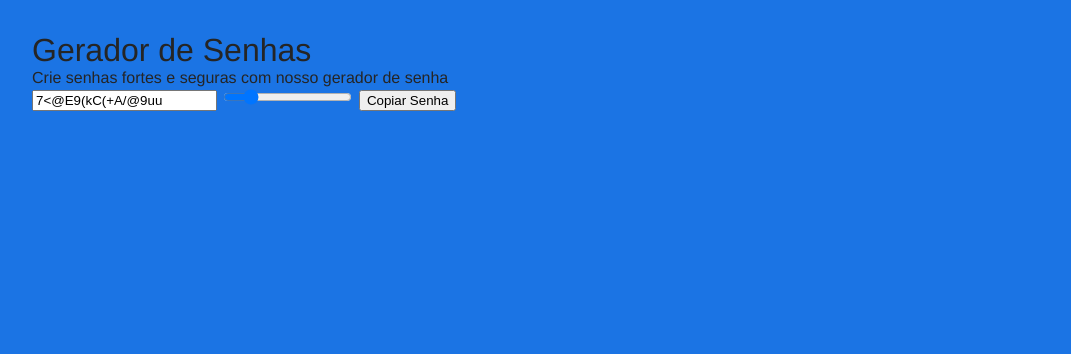
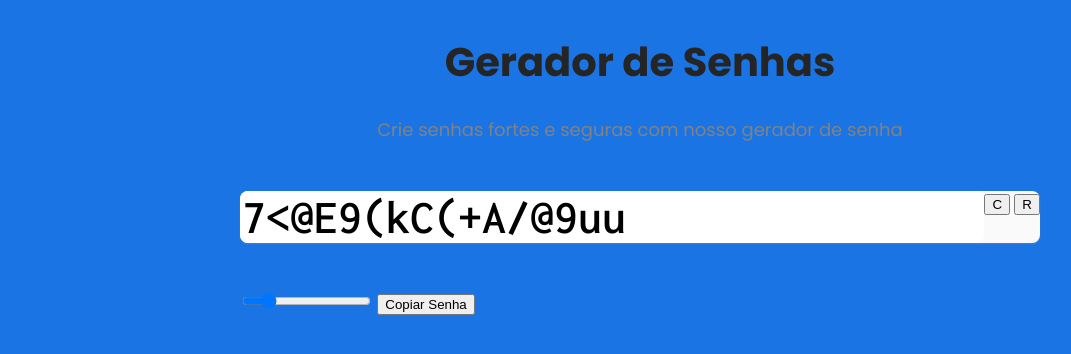
Before and after one commit to klaydm/geradorDeSenhas, a plain HTML site: page index.html in a window 1280 px wide. Shown: the whole page, without its empty margins (0-1071 px from the left). Drawn offline with Linux system fonts and the light colour scheme.

Commit message:
|Estilizando o gerador de senha

```diff
--- a/index.html
+++ b/index.html
@@ -5,14 +5,32 @@
   <meta name="viewport" content="width=device-width, initial-scale=1.0">
   <link rel="stylesheet" href="reset.css">
   <link rel="stylesheet" href="style.css">
+  <link rel="preconnect" href="https://fonts.googleapis.com">
+  <link rel="preconnect" href="https://fonts.gstatic.com" crossorigin>
+  <link href="https://fonts.googleapis.com/css2?family=Poppins:wght@400;700&display=swap" rel="stylesheet">
+  <link href="https://fonts.googleapis.com/css2?family=Inconsolata:wght@600&display=swap" rel="stylesheet">
   <title>Gerador de Senhas</title>
 </head>
 <body>
-  <h1>Gerador de Senhas</h1>
-  <p>Crie senhas fortes e seguras com nosso gerador de senha</p>
-  <input type="text" name="password" id="password">
+  <main>
+    <section class="info">
+      <h1 class="title">Gerador de Senhas</h1>
+      <p class="subtitle">Crie senhas fortes e seguras com nosso gerador de senha</p>
+    </section>
+    <section class="box">
+      <div class="password">
+        <div class="text">
+          <input type="text" name="password" class="password-large" id="password">
+        </div>
+        <div class="actions">
+          <button id="copy2">C</button>
+          <button id="reset">R</button>
+        </div>
+      </div>
+    </section>
   <input type="range" name="password-length" id="password-length" value="16" min="6" max="64">
   <button id="copy">Copiar Senha</button>
+  </main>
 </body>
 <script src="script.js"></script>
 </html>
--- a/style.css
+++ b/style.css
@@ -4,3 +4,55 @@ body {
   font-family: "Poppins" ,Helvetica, sans-serif;
   padding: 2rem;
 }
+
+main {
+  margin: 0 auto;
+  max-width: 800px;
+}
+
+.info {
+  padding-bottom: 3rem;
+  text-align: center;
+}
+
+.title {
+  font-size: 2.5rem;
+  font-weight: bold;
+  padding-bottom: 1.5rem;
+}
+
+.subtitle {
+  font-size: 1.125rem;
+  color: #828282;
+}
+
+.box {
+  background: #fafafa;
+  border-radius: 8px;
+  box-shadow: 0 1px 2px rgba(132, 148, 165, 0.4);
+  margin-bottom: 3rem;
+}
+
+.password {
+  display: flex;
+}
+
+.password .text {
+  flex: 1;
+}
+
+.password-large {
+  border: none;
+  border-radius: 8px;
+  cursor: default;
+  font-family: "Inconsolata", serif;
+  font-size: 3rem;
+  height: 52px;
+  outline: none;
+  transition: all 0.2s;
+  user-select: none;
+  width: 100%;
+  -webkit-user-select: none;
+  -moz-user-select: none;
+  -ms-user-select: none;
+}
```
